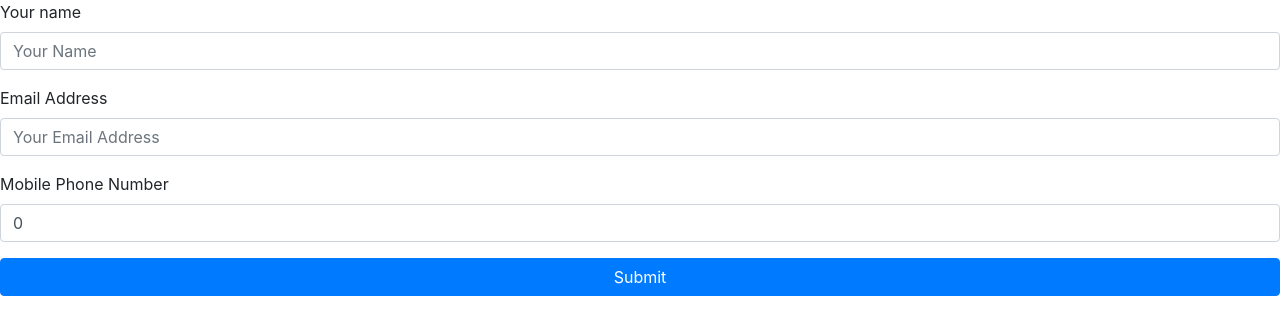
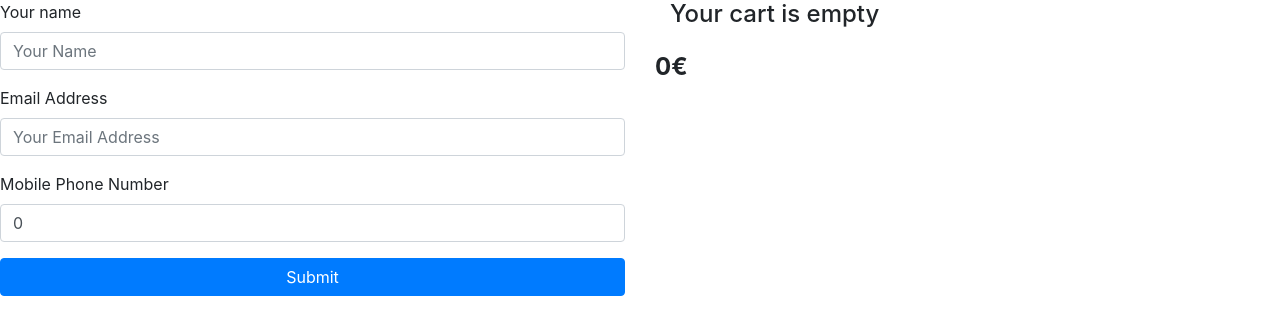
Before and after one commit to assembler-institute/react-shopping-cart-context, a React (Create React App) app: page /personal-details-page in a window 1280 px wide. Shown: the top 334 px of the page. Built offline with nearby package versions, Linux system fonts and the light colour scheme.

Commit message:
Personal details basics

```diff
--- a/src/App.js
+++ b/src/App.js
@@ -187,7 +187,7 @@ function App() {
           <NewProduct saveNewProduct={saveNewProduct} />
         </Route>
         <Route path="/personal-details-page">
-          <PersonalDetails />
+          <PersonalDetails cartItems={cartItems} />
         </Route>
         {/* <Route path='/billing-address-page'>
 
--- a/src/components/Cart/Cart.js
+++ b/src/components/Cart/Cart.js
@@ -21,6 +21,7 @@ function Cart({ cartItems, handleRemove, handleChange, ...props }) {
         {cartItems.length > 0 ? (
           cartItems.map((item) => (
             <ShoppingCartItem
+              isEditable
               key={item.id}
               id={item.id}
               title={item.title}
--- a/src/components/ShoppingCartItem/ShoppingCartItem.js
+++ b/src/components/ShoppingCartItem/ShoppingCartItem.js
@@ -24,6 +24,7 @@ function ShoppingCartItem({
   unitsInStock,
   handleChange,
   handleRemove,
+  isEditable = false,
 }) {
   function onHandleChange(event) {
     handleChange(event, id);
@@ -53,6 +54,7 @@ function ShoppingCartItem({
                   </p>
                 </div>
                 <div className="col mt-auto">
+                  {isEditable && (
                     <div className="row">
                       <div className="col col-6 col-lg-4">
                         <select
@@ -68,6 +70,7 @@ function ShoppingCartItem({
                         <Button onClick={onHandleRemove}>Remove</Button>
                       </div>
                     </div>
+                  )}
                 </div>
               </div>
             </div>
--- a/src/pages/PersonalDetails/PersonalDetails.js
+++ b/src/pages/PersonalDetails/PersonalDetails.js
@@ -4,9 +4,16 @@ import React, { useState } from "react";
 import Input from "../../components/Input";
 import Button from "../../components/Button";
 import personalSchema from "./personal-schema";
+import ShoppingCartItem from "../../components/ShoppingCartItem";
 
-function PersonalDetails() {
+function PersonalDetails({ cartItems, ...props }) {
   const [hasSubmitted] = useState(false);
+
+  function getCartTotal(cart) {
+    return cart.reduce((accum, item) => {
+      return accum + item.price * item.quantity;
+    }, 0);
+  }
 
   const formik = useFormik({
     initialValues: {
@@ -18,8 +25,8 @@ function PersonalDetails() {
   });
 
   return (
-    <div>
-      <form onSubmit={formik.handleSubmit}>
+    <div className="row">
+      <form onSubmit={formik.handleSubmit} className="col-6">
         <Input
           type="text"
           label="Your name"
@@ -64,7 +71,28 @@ function PersonalDetails() {
           {formik.isSubmitting ? "Submitting..." : "Submit"}
         </Button>
       </form>
-
+      <div className="col-6" {...props}>
+        {cartItems.length > 0 ? (
+          cartItems.map((item) => (
+            <ShoppingCartItem
+              key={item.id}
+              id={item.id}
+              title={item.title}
+              price={item.price}
+              img={item.img}
+              quantity={item.quantity}
+              unitsInStock={item.unitsInStock}
+            />
+          ))
+        ) : (
+          <div className="col mb-4">
+            <h4>Your cart is empty</h4>
+          </div>
+        )}
+        <h4>
+          <strong>{getCartTotal(cartItems)}€</strong>
+        </h4>
+      </div>
       {hasSubmitted && <Link to="/" />}
     </div>
   );
```
Also changed, not shown: src/StateProvider.js (added). Lines whose indentation alone changed are shown as unchanged.
